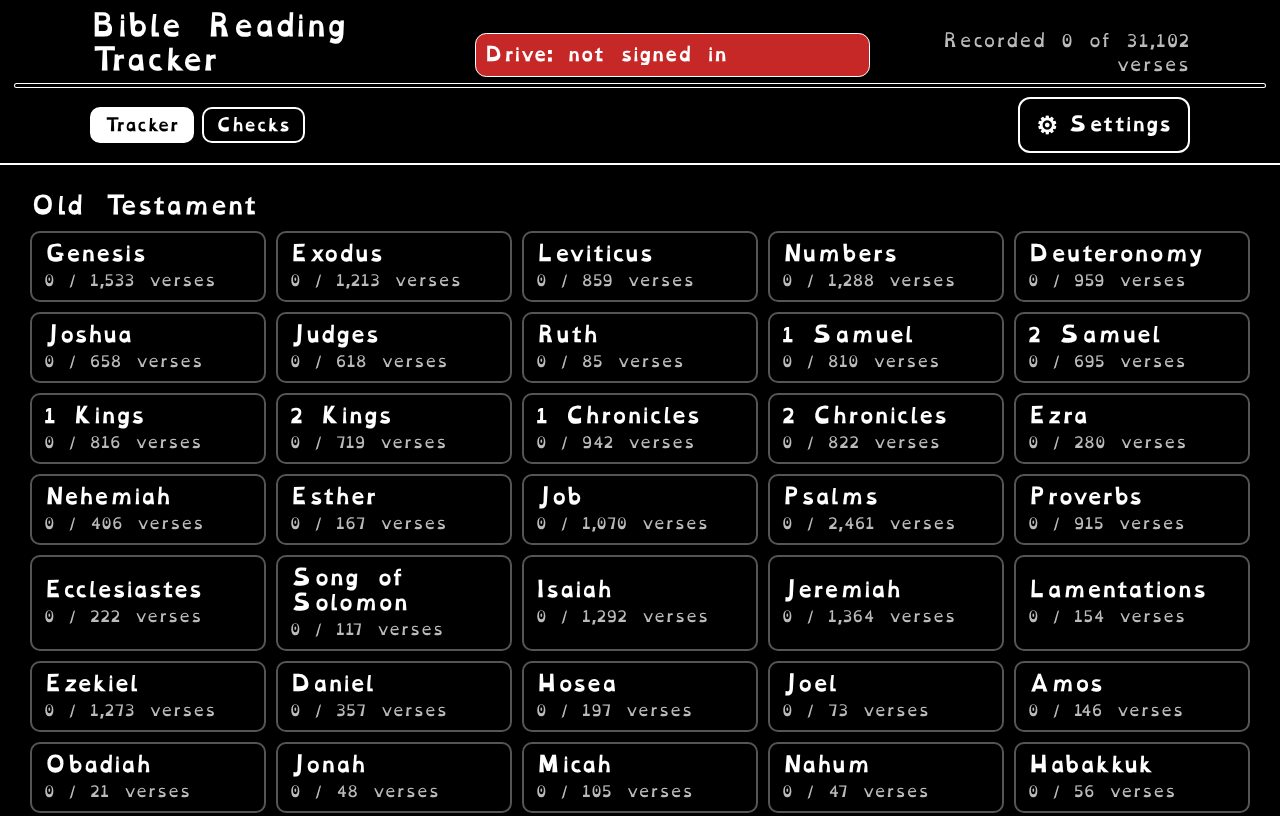
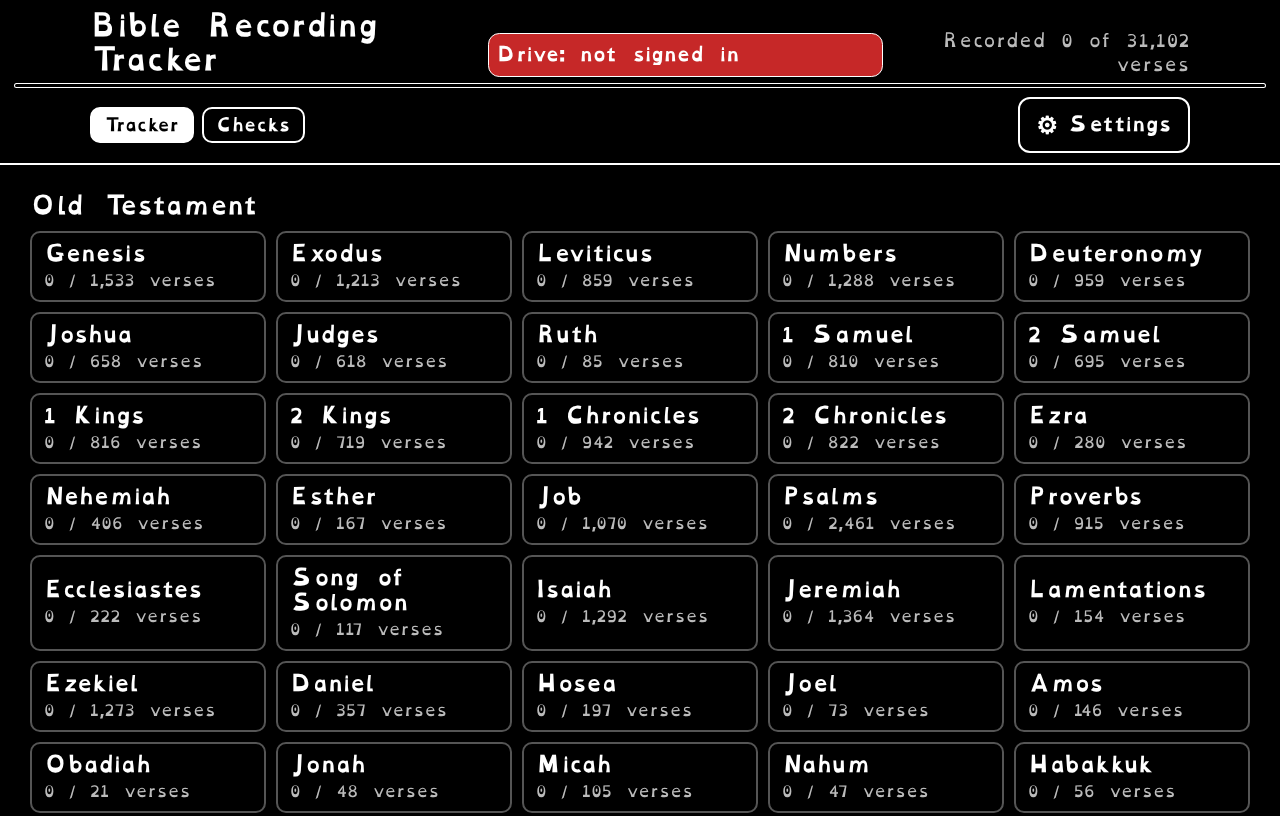
Before and after one commit to afatherofthefatherless-png/kjv-recorder, a plain HTML site: page recorder-test-sync/index.html in a window 1280 px wide. Shown: the top 816 px of the page. Drawn offline with Linux system fonts and the light colour scheme; no server answers.

Commit message:
recorder-test-sync: title Bible Recording Tracker

```diff
--- a/recorder-test-sync/index.html
+++ b/recorder-test-sync/index.html
@@ -4,14 +4,14 @@
   <meta charset="utf-8">
   <meta name="viewport" content="width=device-width, initial-scale=1, viewport-fit=cover">
   <meta name="color-scheme" content="dark">
-  <title>Bible Reading Tracker and Recorder (test copy: online save)</title>
+  <title>Bible Recording Tracker (test copy: online save)</title>
   <link rel="stylesheet" href="vendor/tracker.css">
   <link rel="stylesheet" href="styles.css">
 </head>
 <body>
 <header id="shell-top">
   <div class="vbv-head">
-    <p class="vbv-apptitle">Bible Reading Tracker</p>
+    <p class="vbv-apptitle">Bible Recording Tracker</p>
     <p class="vbv-progtext" id="vbvProgText" aria-live="off"></p>
   </div>
   <div class="vbv-track shell-progress" aria-hidden="true"><i id="vbvProgFill"></i></div>
```
